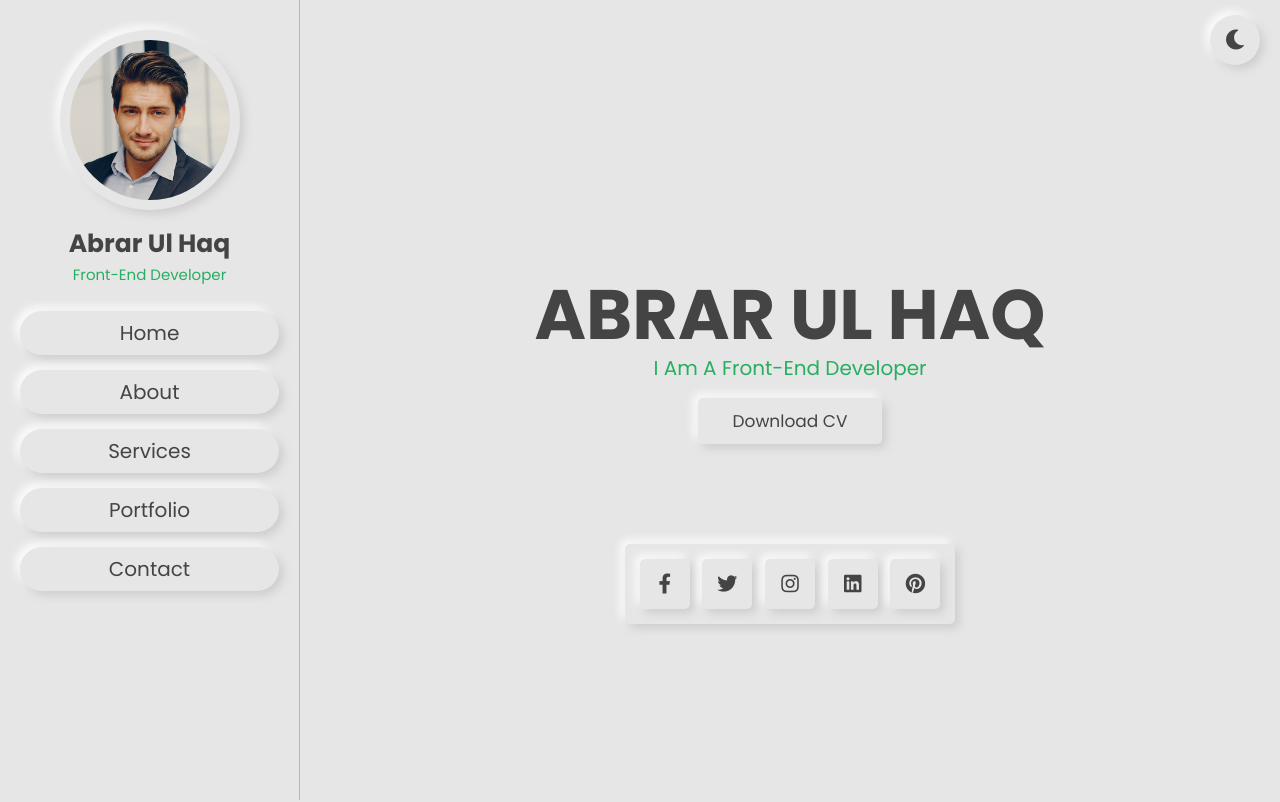
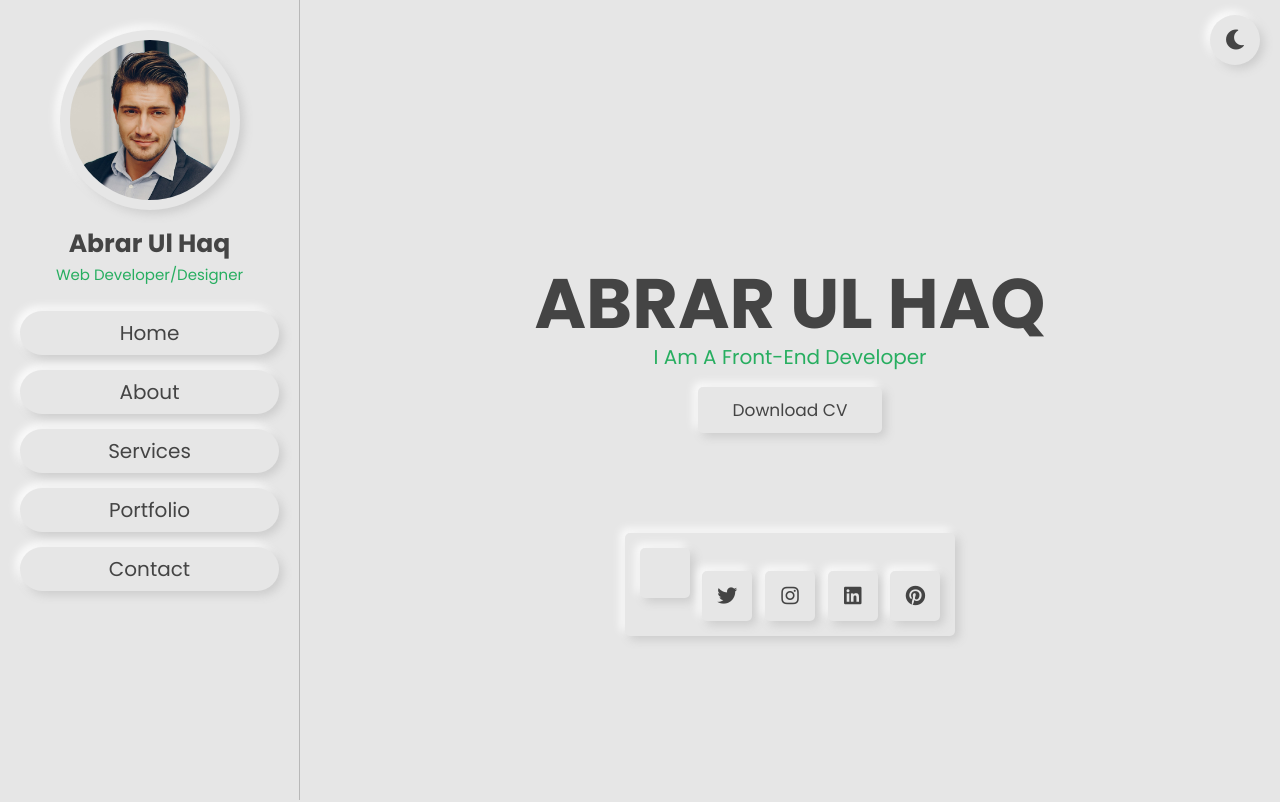
Before and after one commit to AbrarUlHaq300/AbrarUlHaq300.github.io, a plain HTML site: page index.html in a window 1280 px wide. Shown: the top 802 px of the page. Drawn offline with Linux system fonts and the light colour scheme.

Commit message:
Changed Social icon

```diff
--- a/index.html
+++ b/index.html
@@ -22,7 +22,7 @@
     <div class="user">
         <img src="image/user-img.png" alt="">
         <h3>abrar ul haq</h3>
-        <p>front-end developer</p>
+        <p>Web Developer/Designer</p>
     </div>
 
     <nav class="navbar">
@@ -54,7 +54,7 @@
     </div>
 
     <div class="share">
-        <a href="#" class="fab fa-facebook-f"></a>
+        <a href="#" class="fab fa-whatsapp-f"></a>
         <a href="#" class="fab fa-twitter"></a>
         <a href="#" class="fab fa-instagram"></a>
         <a href="#" class="fab fa-linkedin"></a>
```
